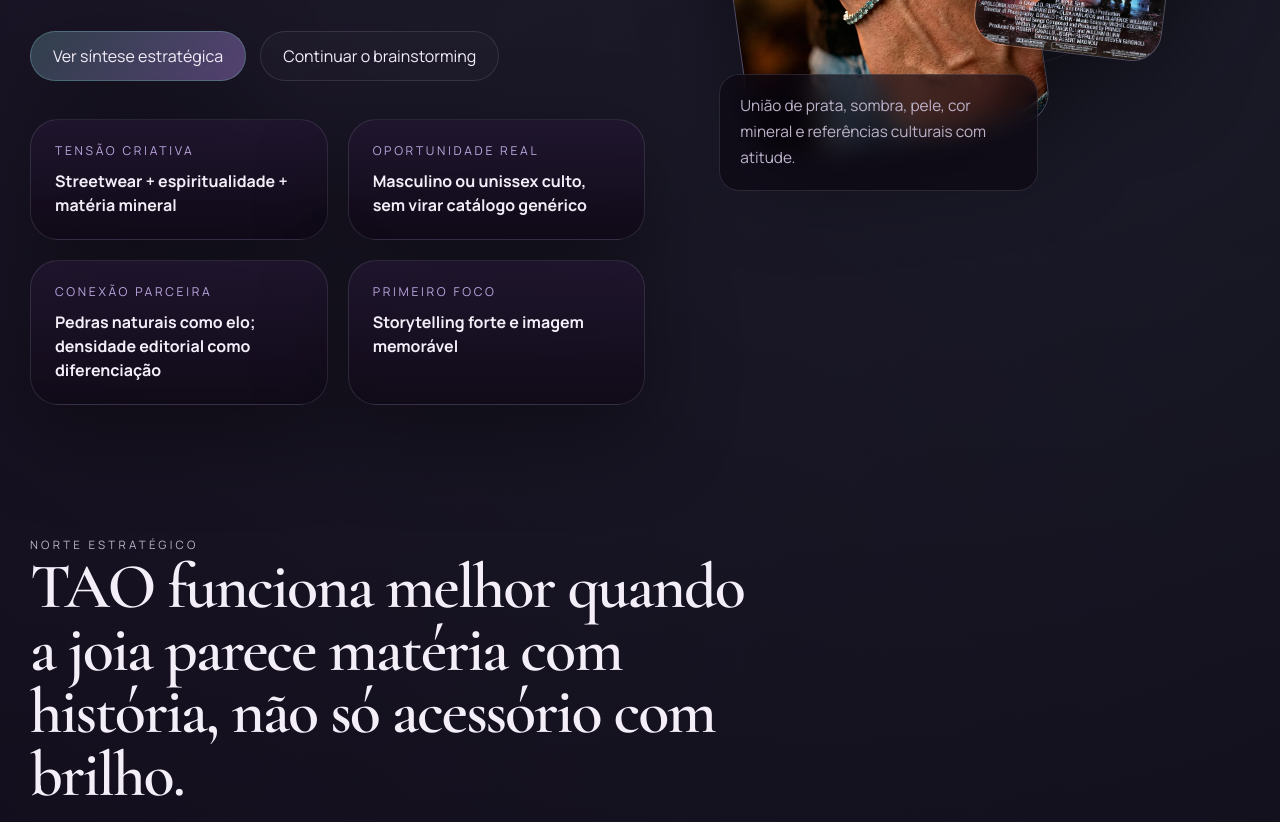
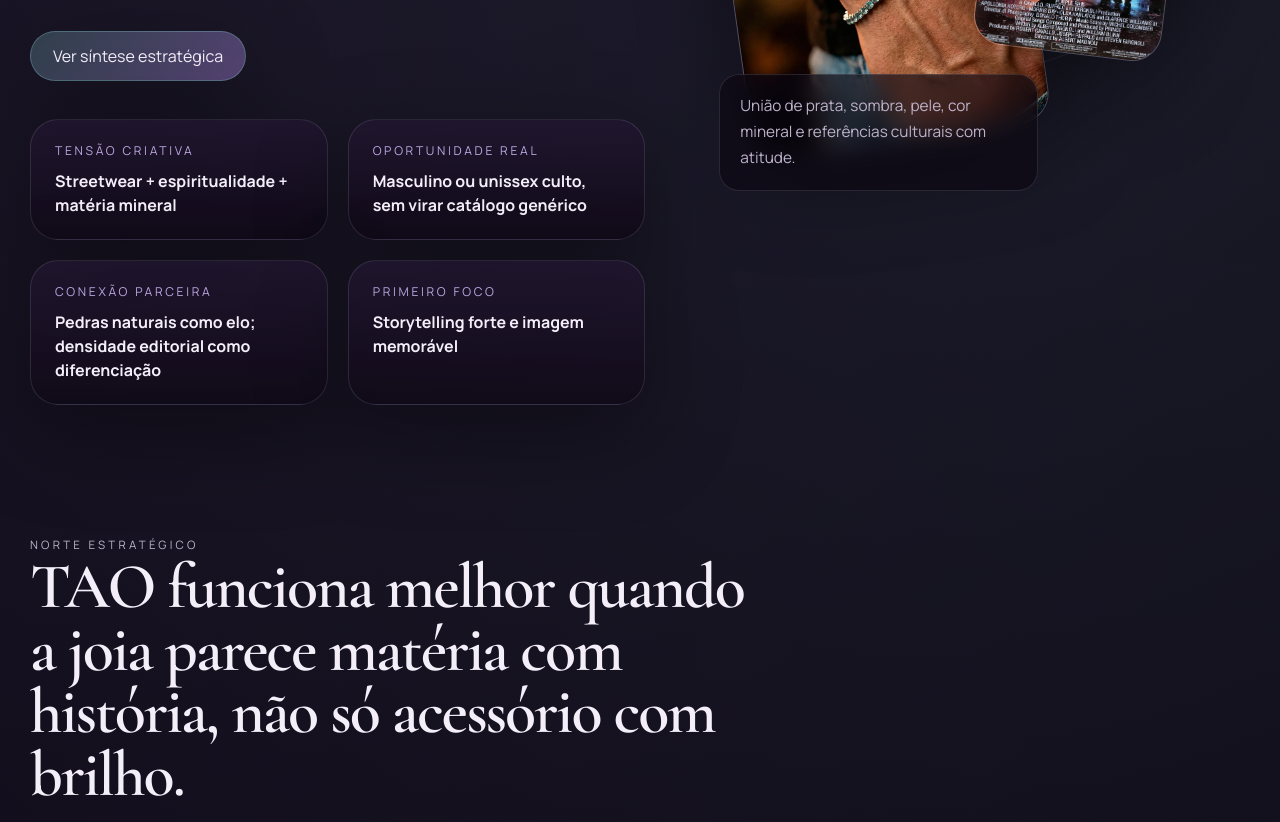
Before and after one commit to taojoias/tao, a plain HTML site: page index.html in a window 1280 px wide. Shown: the part 880-1702 px from the top of the page. Drawn offline with nearby package versions, Linux system fonts and the light colour scheme.

Commit message:
tirei bglh do brainstorm

```diff
--- a/index.html
+++ b/index.html
@@ -45,7 +45,6 @@
         </p>
         <div class="hero__actions">
           <a class="button button--primary" href="#north">Ver síntese estratégica</a>
-          <a class="button button--ghost" href="#board">Continuar o brainstorming</a>
         </div>
         <div class="hero__signals">
           <article>
```
